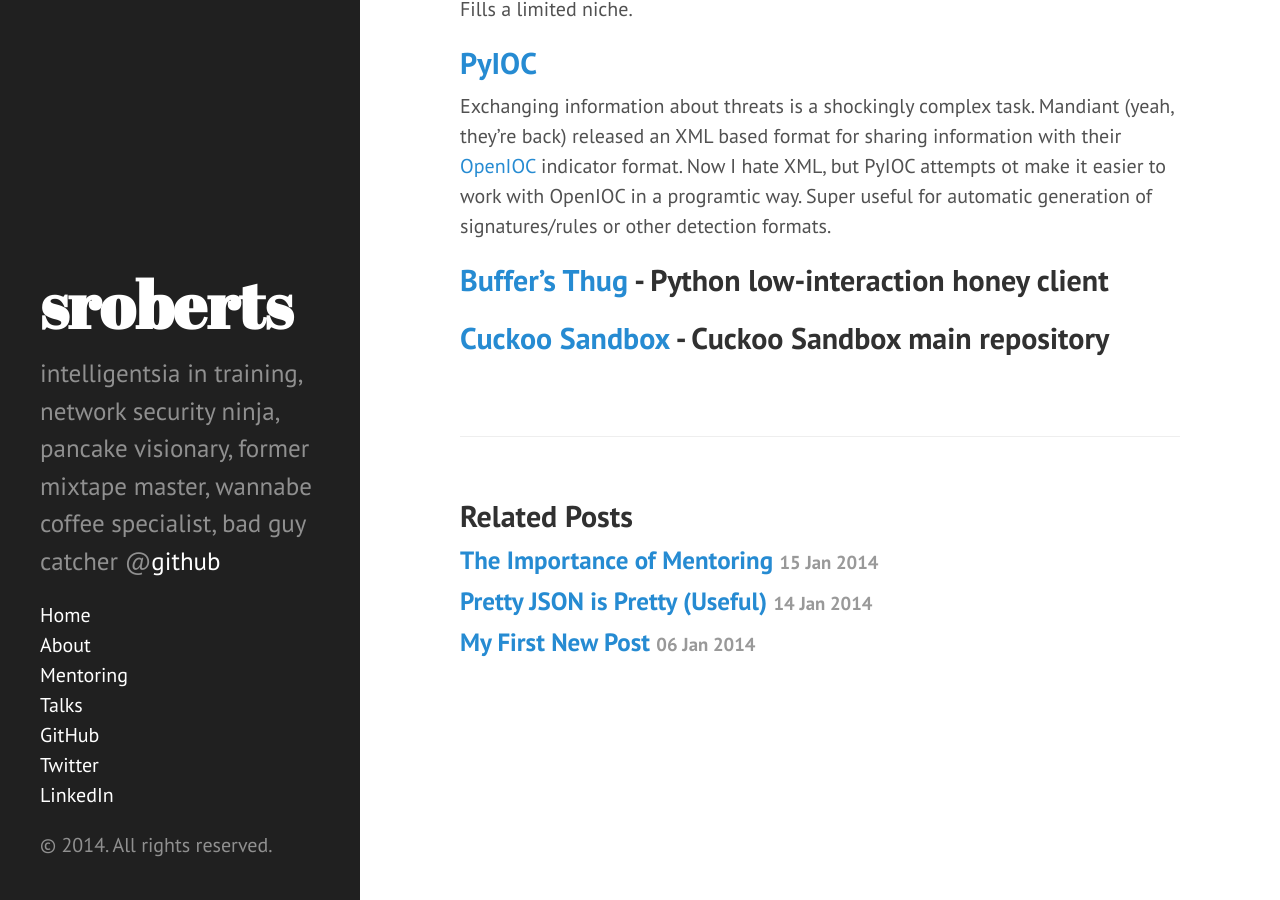
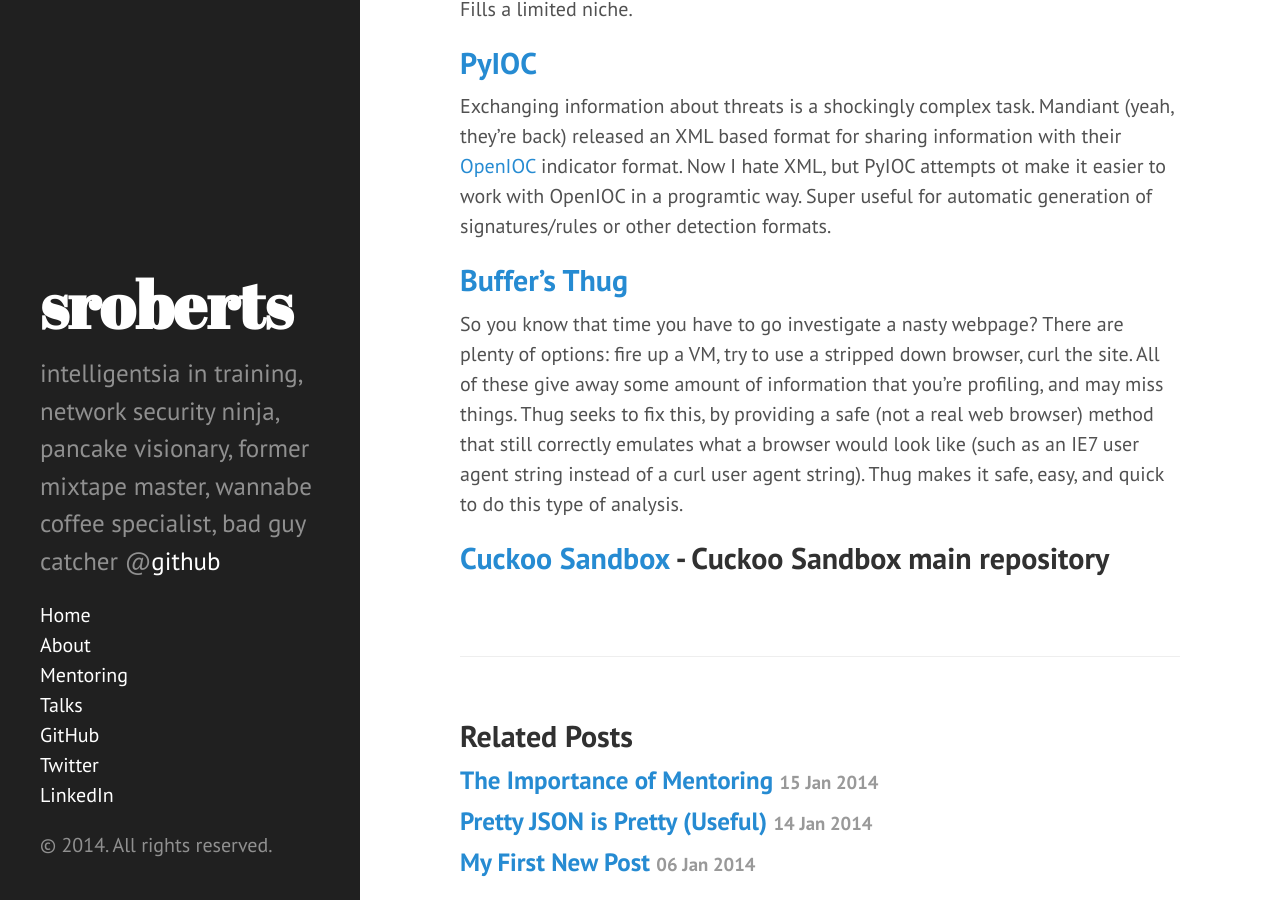
Before and after one commit to sroberts/sroberts.github.io, a Jekyll site: the page built from _posts/2014-01-18-my-favorite-oss-security-projects.md, in a window 1280 px wide and 900 px high, scrolled down 1664 px. Built offline with Jekyll 4.4.1, drawn with Linux system fonts in a browser that asks for light colours; Markdown is read by kramdown in place of the engine named in the settings.

Commit message:
added Thug section

```diff
--- a/_posts/2014-01-18-my-favorite-oss-security-projects.md
+++ b/_posts/2014-01-18-my-favorite-oss-security-projects.md
@@ -29,5 +29,6 @@
 ## [PyIOC](https://github.com/jeffbryner/pyioc)
 Exchanging information about threats is a shockingly complex task. Mandiant (yeah, they're back) released an XML based format for sharing information with their [OpenIOC](http://www.openioc.org) indicator format. Now I hate XML, but PyIOC attempts ot make it easier to work with OpenIOC in a programtic way. Super useful for automatic generation of signatures/rules or other detection formats.
 
-## [Buffer's Thug](https://github.com/buffer/thug) - Python low-interaction honey client
+## [Buffer's Thug](https://github.com/buffer/thug)
+So you know that time you have to go investigate a nasty webpage? There are plenty of options: fire up a VM, try to use a stripped down browser, curl the site. All of these give away some amount of information that you're profiling, and may miss things. Thug seeks to fix this, by providing a safe (not a real web browser) method that still correctly emulates what a browser would look like (such as an IE7 user agent string instead of a curl user agent string). Thug makes it safe, easy, and quick to do this type of analysis.
 ## [Cuckoo Sandbox](https://github.com/cuckoobox/cuckoo) - Cuckoo Sandbox main repository
```
